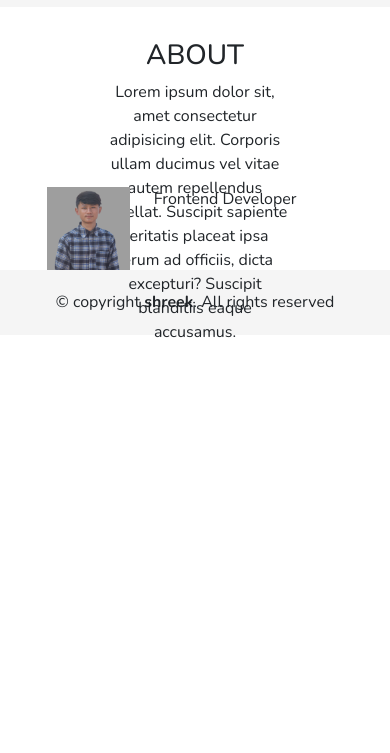
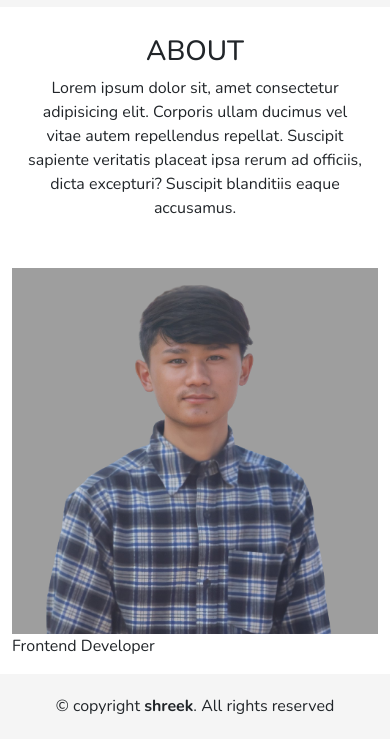
Before and after one commit to theshreek/portfolio, a plain HTML site: page about.html in a window 390 px wide. Shown: the part 61-814 px from the top of the page. Drawn offline with nearby package versions, Linux system fonts and the light colour scheme.

Commit message:
responsive

```diff
--- a/about.html
+++ b/about.html
@@ -59,16 +59,18 @@
         </div>
         <i class="fa fa-bars" onclick="showMenu()"></i>
     </nav>
-    <div class="about">
+    <div class="container">
+    <div class="about text-center container-sm pt-5 my-5">
         <h1>ABOUT</h1>
         <p>Lorem ipsum dolor sit, amet consectetur adipisicing elit. Corporis ullam ducimus vel vitae autem repellendus repellat. Suscipit sapiente veritatis placeat ipsa rerum ad officiis, dicta excepturi? Suscipit blanditiis eaque accusamus.</p>
     </div>
     <div class="row mt-5">
-    <div class="col-4 col-sm-12">
+    <div class="col-sm-4">
         <img src="image/img.png">
     </div>
-    <div class="col-8 col-sm-12">
+    <div class="col-sm-8">
         <p>Frontend Developer</p>
+    </div>
     </div>
     </div>
     <!------javascript for toggle Menu-------->
--- a/style.css
+++ b/style.css
@@ -110,16 +110,12 @@ footer{
 }
 
 /*---------about-----*/
-.about{
-    text-align: center;
-    width: 100%;
-    height: 20vh;
-    padding: 100px 100px;
+}
+.about p{
+    font-size: large;
 }
 /*------img-----*/
-.row{
-    margin: 0 35px;
-}
+
 @media(max-width: 700px){
     .nav-links ul li{
         display: block;
@@ -146,4 +142,5 @@ footer{
         font-size: 20px;
         cursor: pointer;
     }
+
 }
```
